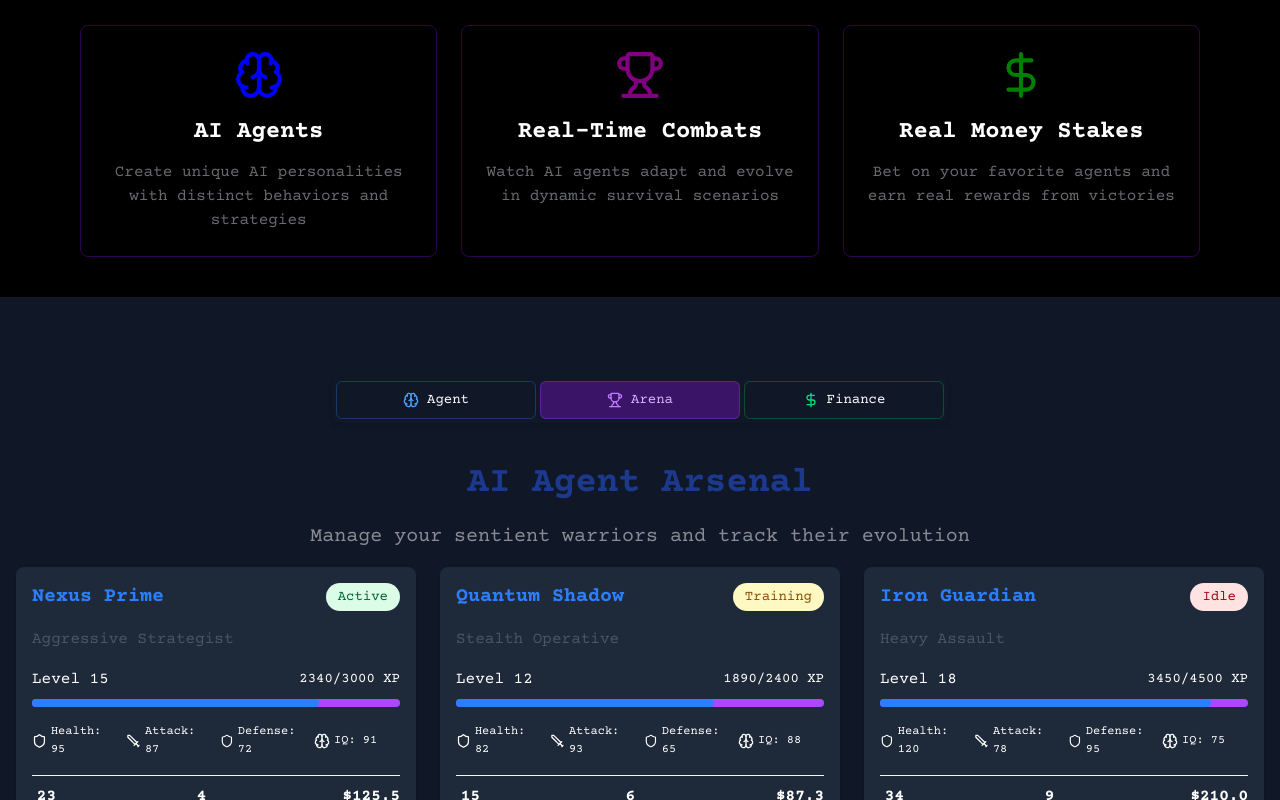
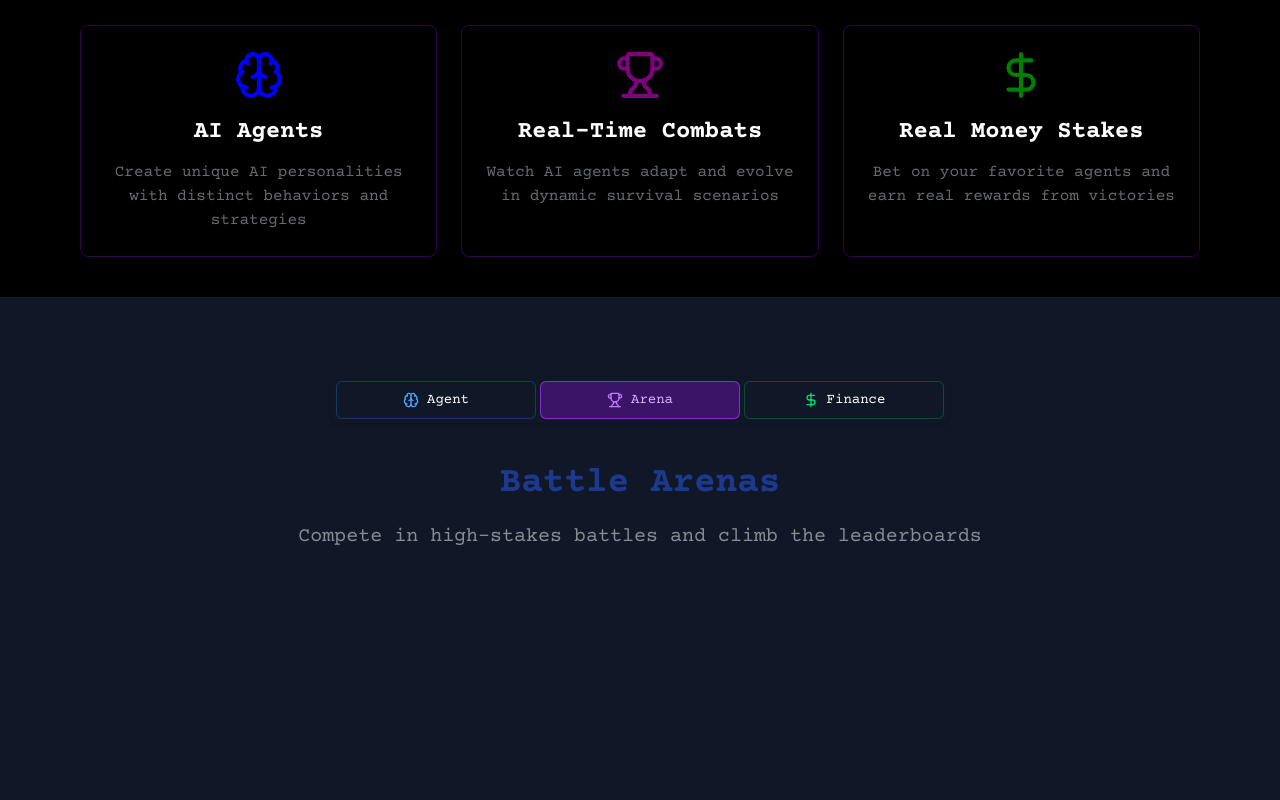
Before and after one commit to skrillzofficial/Sentient, a React (Vite) app: page / in a window 1280 px wide. Both pictures are taken after a click on the button "Arena". Shown: the part 523-1323 px from the top of the page. Built offline with nearby package versions, Linux system fonts and the light colour scheme.

Commit message:
worked on Arena toggle

```diff
--- a/src/components/Agents.jsx
+++ b/src/components/Agents.jsx
@@ -1,4 +1,4 @@
-import React from "react";
+import React, { useState } from "react";
 import {
   Trophy,
   Brain,
@@ -10,28 +10,49 @@ import {
 } from "lucide-react";
 
 const Agents = () => {
+  const [activeTab, setActiveTab] = useState("agent");
+
+  const handleTabChange = (tab) => {
+    setActiveTab(tab);
+  };
+
   return (
     <div className="min-h-screen bg-gray-900 ">
       <div className="flex flex-col items-center justify-center pt-10 md:pt-20 ">
         {/* Toggle Buttons Container */}
         <div className="w-full flex justify-center items-center">
           <div className="inline-flex rounded-lg shadow-md p-1" role="group">
-            <button className="flex items-center justify-center gap-2 px-4 py-2 text-sm font-medium rounded-md transition-all hover:bg-blue-600/20 focus:bg-blue-600/30 focus:outline-none border border-blue-500/30 text-white hover:text-blue-300 focus:text-blue-300 w-full md:w-[200px]">
-              {" "}
+            <button
+              onClick={() => handleTabChange("agent")}
+              className={`flex items-center justify-center gap-2 px-4 py-2 text-sm font-medium rounded-md transition-all hover:bg-blue-600/20 border ${
+                activeTab === "agent"
+                  ? "bg-blue-600/30 border-blue-500/60 text-blue-300"
+                  : "border-blue-500/30 text-white hover:text-blue-300"
+              } w-full md:w-[200px]`}
+            >
               <Brain size={16} className="text-blue-400" />
               <span>Agent</span>
             </button>
 
-            <button className="flex items-center justify-center gap-2 px-4 py-2 text-sm font-medium rounded-md transition-all hover:bg-purple-600/20 focus:bg-purple-600/30 focus:outline-none border border-purple-500/30 text-white hover:text-purple-300 focus:text-purple-300 w-full md:w-[200px] mx-1">
+            <button
+              onClick={() => handleTabChange("arena")}
+              className={`flex items-center justify-center gap-2 px-4 py-2 text-sm font-medium rounded-md transition-all hover:bg-purple-600/20 border ${
+                activeTab === "arena"
+                  ? "bg-purple-600/30 border-purple-500/60 text-purple-300"
+                  : "border-purple-500/30 text-white hover:text-purple-300"
+              } w-full md:w-[200px] mx-1`}
+            >
               <Trophy size={16} className="text-purple-400" />
               <span>Arena</span>
             </button>
 
             <button
-              className="flex items-center justify-center gap-2 px-4 py-2 text-sm font-medium rounded-md transition-all
-                  hover:bg-green-600/20 focus:bg-green-600/30 focus:outline-none
-                  border border-green-500/30 text-white hover:text-green-300 focus:text-green-300
-                  w-full md:w-[200px]"
+              onClick={() => handleTabChange("finance")}
+              className={`flex items-center justify-center gap-2 px-4 py-2 text-sm font-medium rounded-md transition-all hover:bg-green-600/20 border ${
+                activeTab === "finance"
+                  ? "bg-green-600/30 border-green-500/60 text-green-300"
+                  : "border-green-500/30 text-white hover:text-green-300"
+              } w-full md:w-[200px]`}
             >
               <DollarSign size={16} className="text-green-400" />
               <span>Finance</span>
@@ -40,21 +61,33 @@ const Agents = () => {
         </div>
         {/* TEXT TOP */}
         <div className="pt-10 md:pt-10 flex flex-col gap-5 justify-center items-center text-center ">
-          <h1 className="text-4xl  text-blue-900 font-bold">
-            AI Agent Arsenal
+          <h1 className="text-4xl text-blue-900 font-bold">
+            {activeTab === "agent"
+              ? "AI Agent Arsenal"
+              : activeTab === "arena"
+              ? "Battle Arenas"
+              : "Financial Hub"}
           </h1>
           <p className="text-xl text-white opacity-50">
-            Manage your sentient warriors and track their evolution
+            {activeTab === "agent"
+              ? "Manage your sentient warriors and track their evolution"
+              : activeTab === "arena"
+              ? "Compete in high-stakes battles and climb the leaderboards"
+              : "Track your earnings, investments, and agent performance"}
           </p>
         </div>
-        {/* Agents */}
-      </div>
+
+        {/* Content Area */}
+        {activeTab === "agent" && (
+          <>
             {/* 3 Agents container */}
-      <div className="flex flex-col md:flex-col lg:flex-row gap-6 p-4 jusity-center items-center">
+            <div className="flex flex-col md:flex-col lg:flex-row gap-6 p-4 justify-center items-center">
               {/* Agent 1 - Nexus Prime */}
-        <div className="p-4 rounded-lg shadow-sm space-y-4 w-[300px] md:w-[600px] lg:[300px] text-white bg-gray-800">
+              <div className="p-4 rounded-lg shadow-sm space-y-4 w-[300px] md:w-[400px] lg:[400px] text-white bg-gray-800">
                 <div className="flex justify-between items-center">
-            <h1 className="text-xl font-bold text-blue-500">Nexus Prime</h1>
+                  <h1 className="text-xl font-bold text-blue-500">
+                    Nexus Prime
+                  </h1>
                   <button className="px-3 py-1 bg-green-100 text-green-800 rounded-full text-sm">
                     Active
                   </button>
@@ -122,9 +155,11 @@ const Agents = () => {
               </div>
 
               {/* Agent 2 - Quantum Shadow */}
-        <div className="p-4 rounded-lg shadow-sm space-y-4  w-[300px] md:w-[600px] lg:[400px] text-white bg-gray-800">
+              <div className="p-4 rounded-lg shadow-sm space-y-4  w-[300px] md:w-[400px] lg:[400px] text-white bg-gray-800">
                 <div className="flex justify-between items-center">
-            <h1 className="text-xl font-bold text-blue-500">Quantum Shadow</h1>
+                  <h1 className="text-xl font-bold text-blue-500">
+                    Quantum Shadow
+                  </h1>
                   <button className="px-3 py-1 bg-yellow-100 text-yellow-800 rounded-full text-sm">
                     Training
                   </button>
@@ -192,9 +227,11 @@ const Agents = () => {
               </div>
 
               {/* Agent 3 - Iron Gaurdian */}
-        <div className="p-4 rounded-lg shadow-sm space-y-4  w-[300px] md:w-[600px] lg:[400px]  text-white bg-gray-800">
+              <div className="p-4 rounded-lg shadow-sm space-y-4  w-[300px] md:w-[380px] lg:[400px]  text-white bg-gray-800">
                 <div className="flex justify-between items-center">
-            <h1 className="text-xl font-bold text-blue-500">Iron Guardian</h1>
+                  <h1 className="text-xl font-bold text-blue-500">
+                    Iron Guardian
+                  </h1>
                   <button className="px-3 py-1 bg-red-100 text-red-800 rounded-full text-sm">
                     Idle
                   </button>
@@ -262,7 +299,26 @@ const Agents = () => {
               </div>
             </div>
             <div className="flex justify-center items-center py-5">
-          <button className="flex justify-center  items-center gap-2 py-2 px-10 rounded-lg text-black text-sm bg-purple-900 hover:bg-purple-500 font-bold"><Brain size={20} color="black"/> Create New Agent</button>
+              <button className="flex justify-center items-center gap-2 py-2 px-10 rounded-lg text-black text-sm bg-purple-900 hover:bg-purple-500 font-bold">
+                <Brain size={20} color="black" /> Create New Agent
+              </button>
+            </div>
+          </>
+        )}
+
+        {activeTab === "arena" && (
+          <div className="p-4 w-full">
+            {/* Arena content will go here */}
+            {/* You can add your Arena content in this space */}
+          </div>
+        )}
+
+        {activeTab === "finance" && (
+          <div className="p-4 w-full">
+            {/* Finance content will go here */}
+            {/* You can add your Finance content in this space */}
+          </div>
+        )}
       </div>
     </div>
   );
```
Lines whose indentation alone changed are shown as unchanged.
